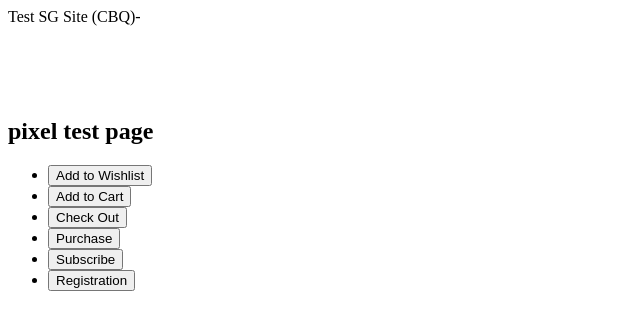
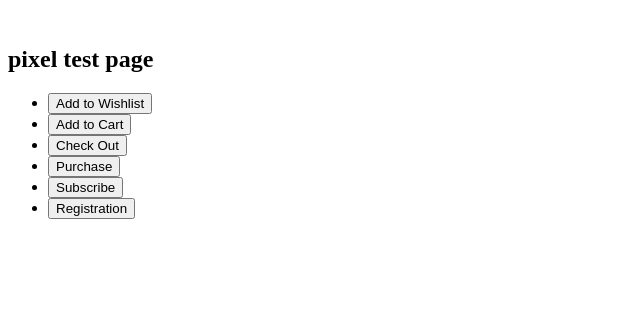
Before and after one commit to cbmeta/lg-testsite6, a plain HTML site: page index.html in a window 1280 px wide. Shown: the whole page, without its empty margins (0-640 px from the left). Drawn offline with Linux system fonts and the light colour scheme.

Commit message:
Update index.html

```diff
--- a/index.html
+++ b/index.html
@@ -1,9 +1,5 @@
-<p>
+<p><!--
   Test SG Site (CBQ)- <!-- Original & Modified Body code -->
-    <br />
-    <br />
-    <br />
-    <br />
     <br />
 </p>
 
```
